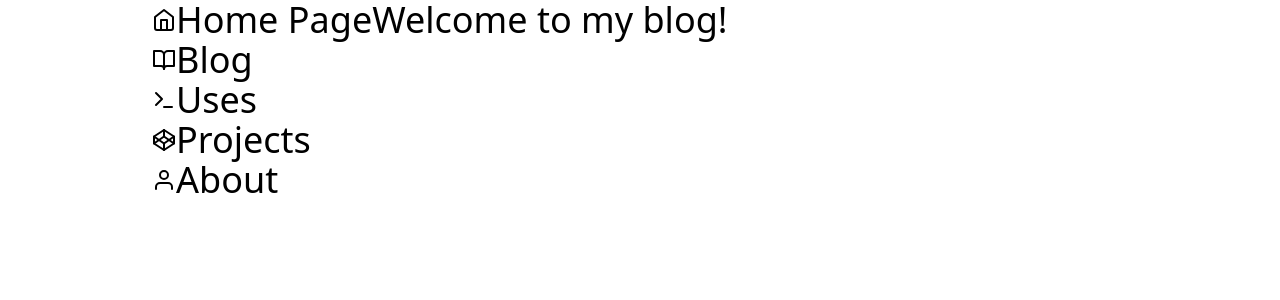
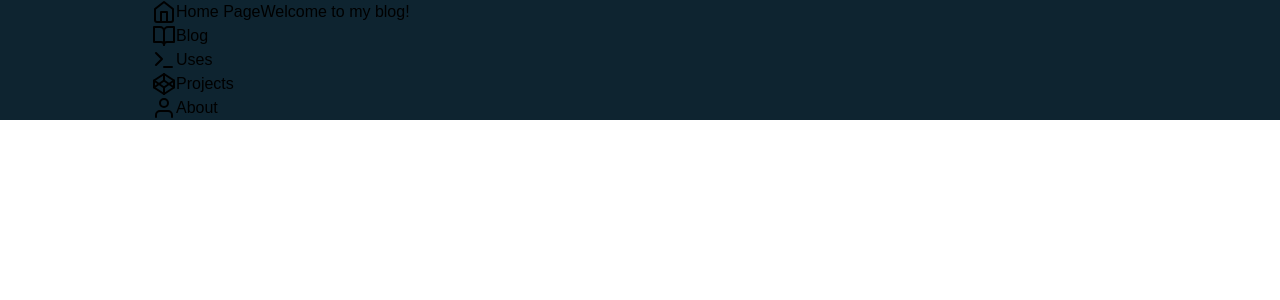
Before and after one commit to thefrugaldev/blog-v2, a Next.js app: page / in a window 1280 px wide. Shown: the top 300 px of the page. Built offline with nearby package versions, Linux system fonts and the light colour scheme.

Commit message:
🐛 fix tailwind config to show correct theme colors

```diff
--- a/src/shared/components/layout/layout.tsx
+++ b/src/shared/components/layout/layout.tsx
@@ -3,9 +3,11 @@ import NavigationContainer from '../navigation/navigation-container';
 
 const Layout: FC = ({ children }) => {
   return (
-    <div className="container mx-auto flex md:text-4xl">
-      <NavigationContainer />
-      <main className="flex-auto">{children}</main>
+    <div className="bg-dark">
+      <div className="container mx-auto flex">
+        <NavigationContainer />
+        <main className="flex-auto">{children}</main>
+      </div>
     </div>
   );
 };
--- a/tailwind.config.js
+++ b/tailwind.config.js
@@ -8,8 +8,7 @@ module.exports = {
       lg: '976px',
       xl: '1440px',
     },
-    theme: {
-      textColor: {
+    colors: {
       primary: '#DB3EB1',
       subhead: '#41b6e6',
       info: '#b085f4',
@@ -21,7 +20,6 @@ module.exports = {
     fontFamily: {
       sans: ['Martel Sans', 'sans-serif'],
     },
-    },
     extend: {},
   },
   variants: {
```
Lines whose indentation alone changed are shown as unchanged.
